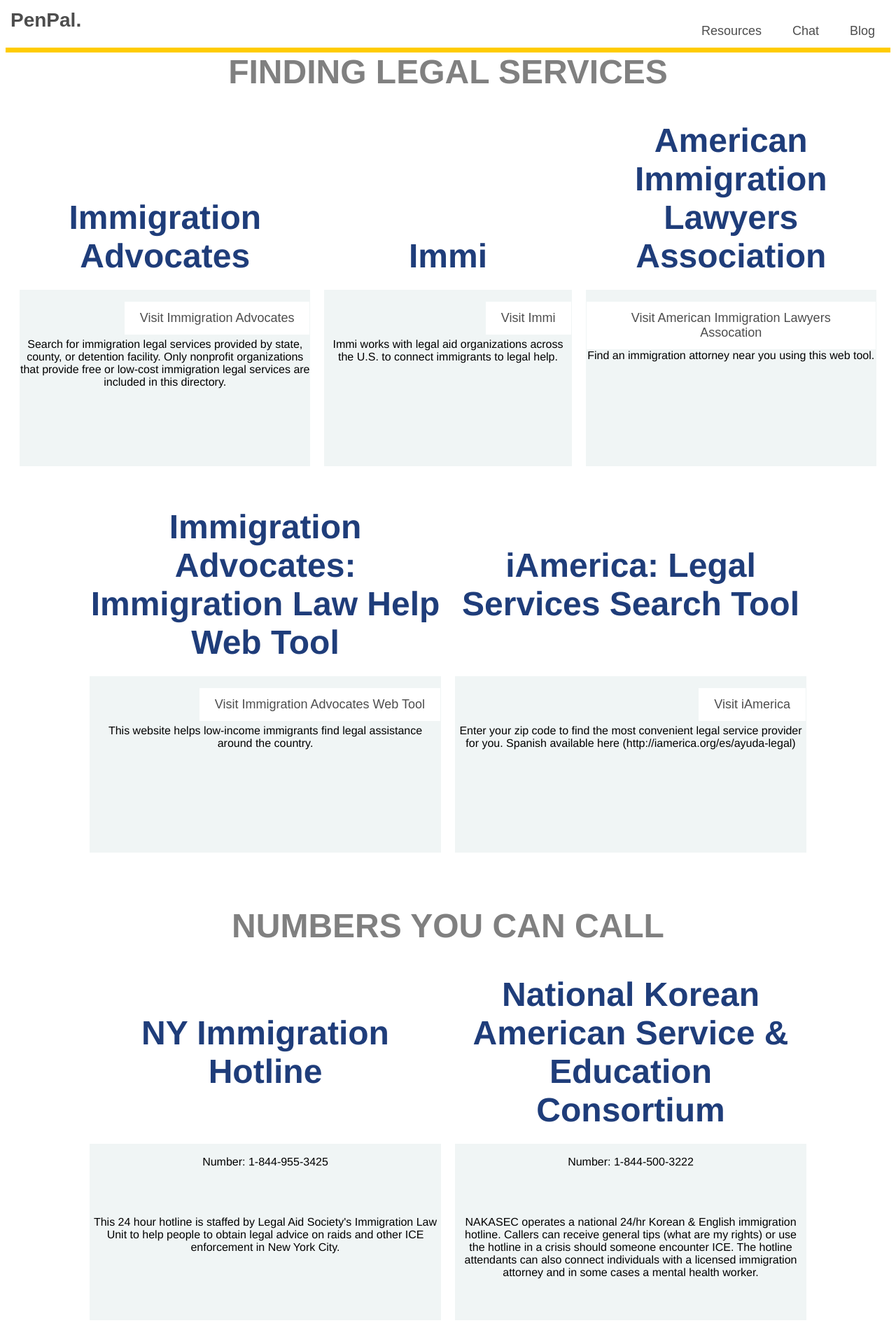
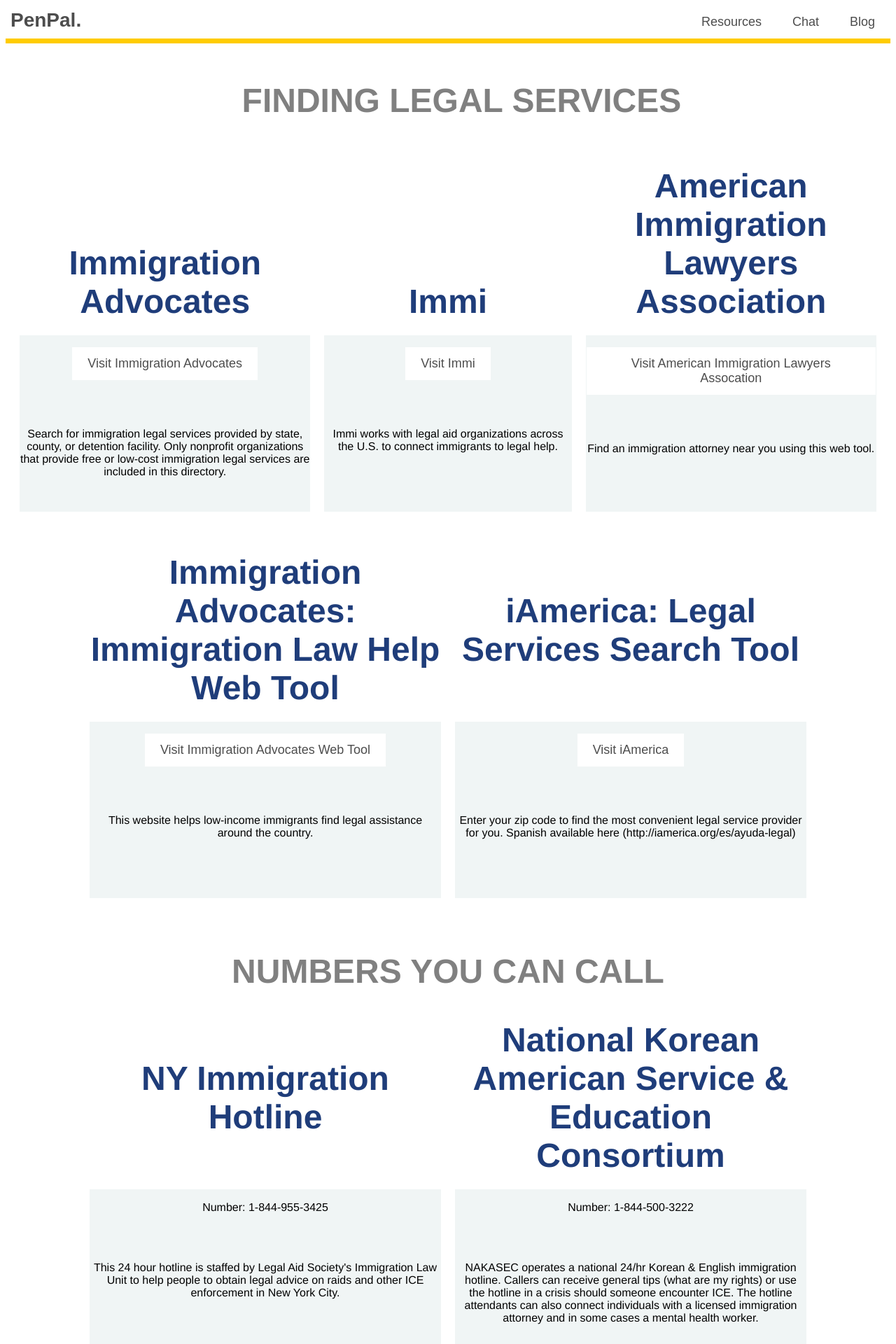
Before and after one commit to TerryMinal/KTFImmigrationHackathon, a Flask app: template templates/legal.html in a window 1280 px wide. Shown: the top 1920 px of the page at 70% size. Run offline with Flask 2, Linux system fonts and the light colour scheme; the template is opened without the code that fills it, so the values that code supplies are empty.

Commit message:
fixed legal

```diff
--- a/templates/legal.html
+++ b/templates/legal.html
@@ -5,7 +5,20 @@
     <title> Legal Resources </title>
 
 
-  <style>
+    <style>
+
+      #side {
+      float: right;
+      }
+
+       #header2{
+      position: absolute;
+      top: 12%;
+      left: 27%;
+      font-size:30;
+      font-family: helvetica;
+      }
+
       a:link, a:visited {
         background-color: white;
         border: none;
@@ -15,7 +28,6 @@
         text-decoration: none;
         display: inline-block;
         font-size: 18px;
-        float: right;
         font-family: Arial;
     }
 
@@ -43,7 +55,7 @@
     display: table;
     border-collapse: separate;
     border-spacing: 20px;
-    align: center;
+    text-align: center;
     }
 
     a:hover {
@@ -64,13 +76,23 @@
       <div class="header">
         PenPal.
     </div>
-    <a href="blog.html">Blog</a>
-    <a href="chat.html">Chat</a>
-    <a href="resources.html">Resources</a>
+    <a href="blog.html" id = "side">Blog</a>
+    <a href="chat.html" id = "side">Chat</a>
+    <a href="resources.html" id = "side">Resources</a>
     <div class="yellowLine"></div>
-    <div class = "finding legal services">
-      <h1> <center> <font color = "grey" face = "helvetica" size = "45"> FINDING LEGAL SERVICES </font> </center> </h1>
-
+    <div class = "finding legal services"></div>
+       <h2 id = "header2"> <font face="helvetica"; size=45; color="grey">FINDING LEGAL SERVICES </font></h2>
+<br>
+<br>
+<br>
+<br>
+<br>
+<br>
+<br>
+<br>
+<br>
+<br>
+<br>
       <table align = center>
 	<tr valign = "bottom">
 	  <th>  <font size = "20"; face="helvetica"; color = "#1f3d7a";> Immigration Advocates </font> </th>
@@ -81,7 +103,7 @@
 	<tr>
 	  <td width = 500; height = 250; valign="top"; align = "center"; bgcolor = #f0f5f5>
 	    <font face = "helvetica">
-	      <p> <a href = "https://www.immigrationadvocates.org/nonprofit/legaldirectory/"> Visit Immigration Advocates </a> </p>
+	      <p> <center><a href = "https://www.immigrationadvocates.org/nonprofit/legaldirectory/"> Visit Immigration Advocates </a></center> </p>
 	       <br><br>
 	    <p>Search for immigration legal services provided by state, county, or detention facility. Only nonprofit organizations that provide free or low-cost immigration legal services are included in this directory. </p>
 
```
Also changed, not shown: templates/languageClasses.html (+7 -4 lines).
